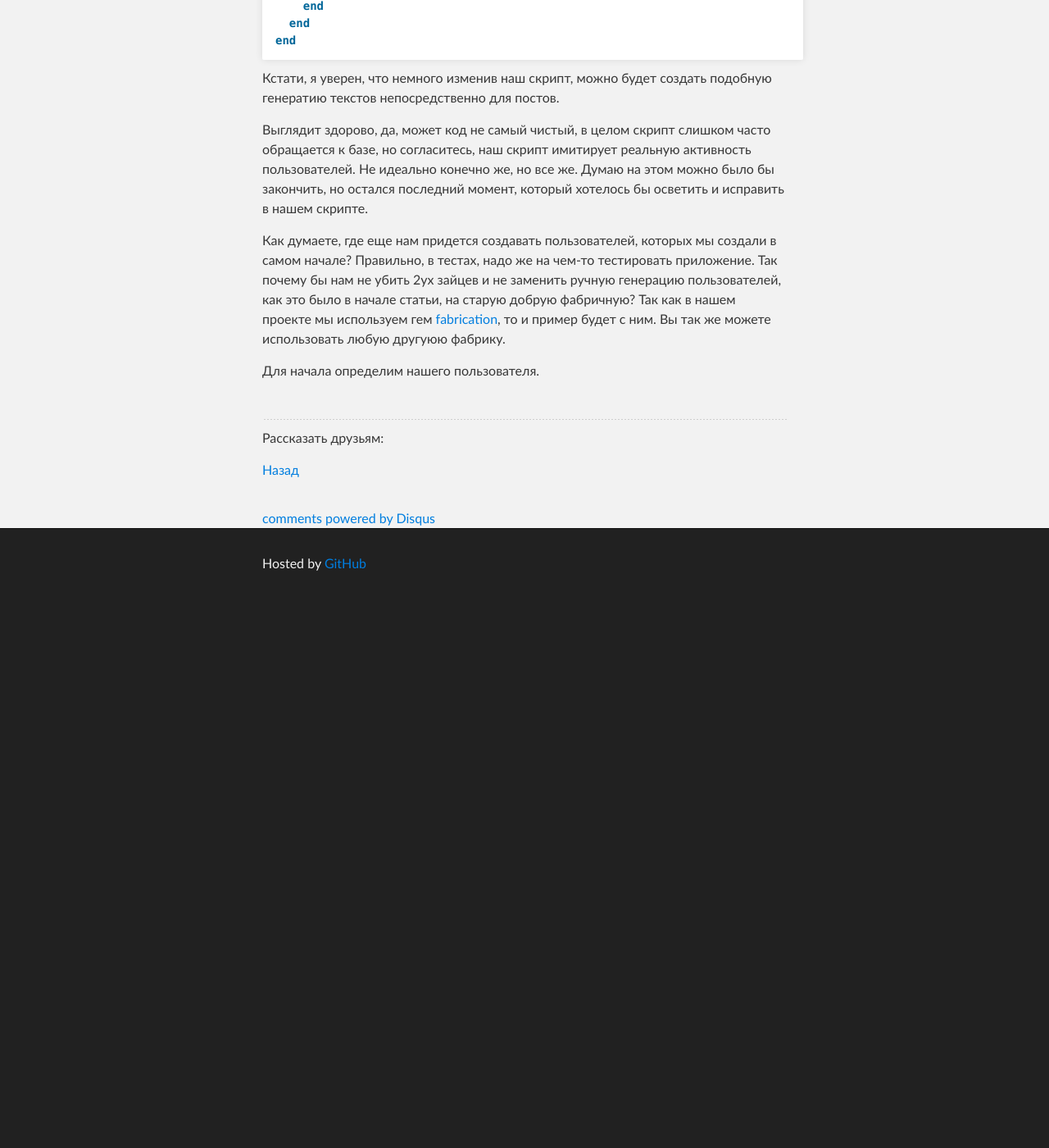
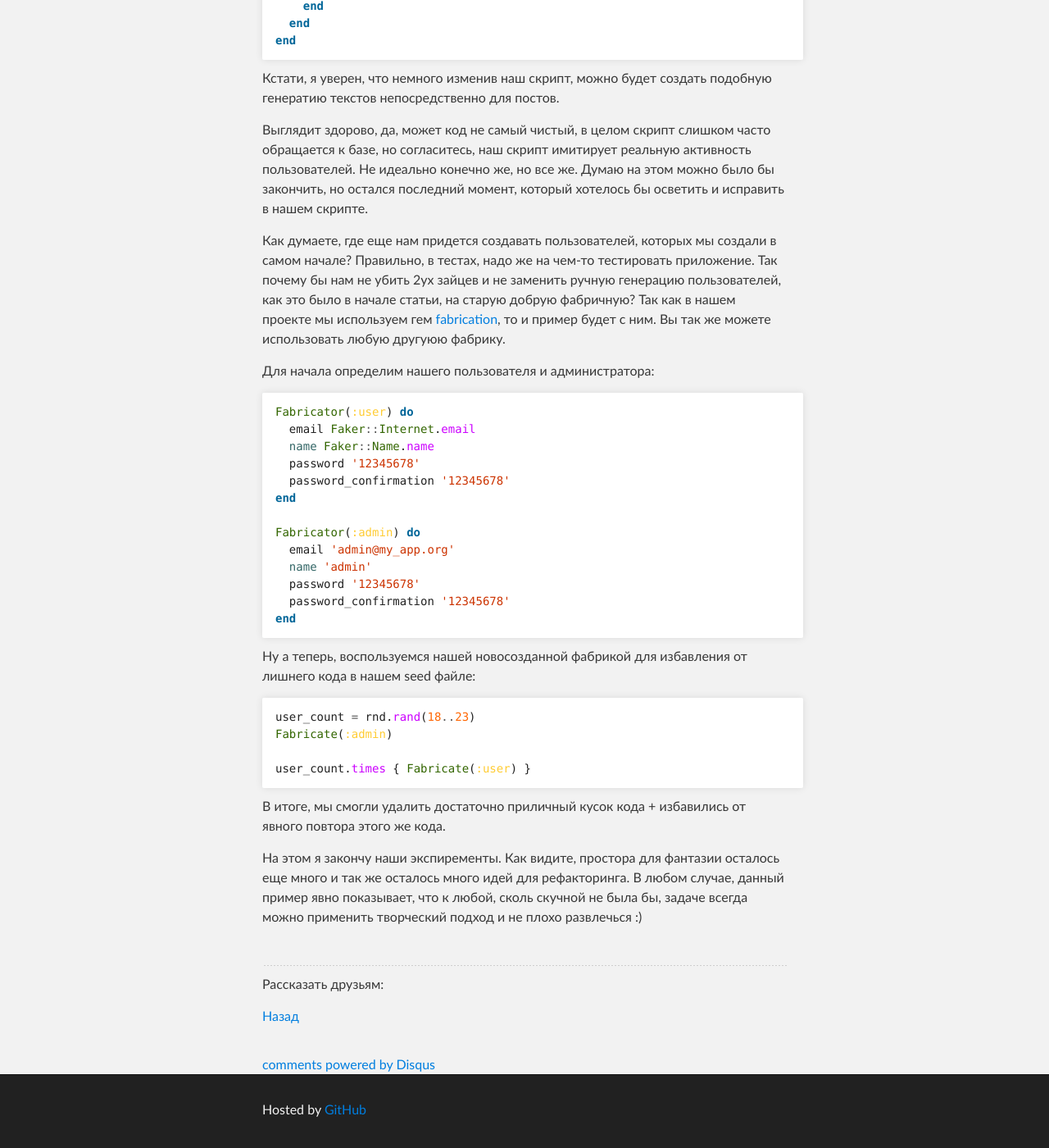
Before and after one commit to davydovanton/davydovanton.github.io, a Jekyll site: the page built from _posts/2014-03-10-seed-and-you.markdown, in a window 1280 px wide and 1400 px high, scrolled down 4915 px. Shown: the whole window at 82% size. Built offline with Jekyll 4.4.1, drawn with Linux system fonts in a browser that asks for light colours; Markdown is read by kramdown in place of the engine named in the settings; comment, search, counter and statistics services are not loaded; before the commit the page ends 5649 px from its top, so only the background shows below that.

Commit message:
Конец чернового варианта поста

```diff
--- a/_posts/2014-03-10-seed-and-you.markdown
+++ b/_posts/2014-03-10-seed-and-you.markdown
@@ -178,14 +178,33 @@ end
 
 Как думаете, где еще нам придется создавать пользователей, которых мы создали в самом начале? Правильно, в тестах, надо же на чем-то тестировать приложение. Так почему бы нам не убить 2ух зайцев и не заменить ручную генерацию пользователей, как это было в начале статьи, на старую добрую фабричную? Так как в нашем проекте мы используем гем  [fabrication](http://www.fabricationgem.org/), то и пример будет с ним. Вы так же можете использовать любую другуюю фабрику.
 
-Для начала определим нашего пользователя.
+Для начала определим нашего пользователя и администратора:
 
 {% highlight ruby %}
+Fabricator(:user) do
+  email Faker::Internet.email
+  name Faker::Name.name
+  password '12345678'
+  password_confirmation '12345678'
+end
 
+Fabricator(:admin) do
+  email 'admin@my_app.org'
+  name 'admin'
+  password '12345678'
+  password_confirmation '12345678'
+end
 {% endhighlight %}
 
-
-
+Ну а теперь, воспользуемся нашей новосозданной фабрикой для избавления от лишнего кода в нашем seed файле:
 
 {% highlight ruby %}
+user_count = rnd.rand(18..23)
+Fabricate(:admin)
+
+user_count.times { Fabricate(:user) }
 {% endhighlight %}
+
+В итоге, мы смогли удалить достаточно приличный кусок кода + избавились от явного повтора этого же кода.
+
+На этом я закончу наши экспиременты. Как видите, простора для фантазии осталось еще много и так же осталось много идей для рефакторинга. В любом случае, данный пример явно показывает, что к любой, сколь скучной не была бы, задаче всегда можно применить творческий подход и не плохо развлечься :)
```
Also changed, not shown: 2 other files.
